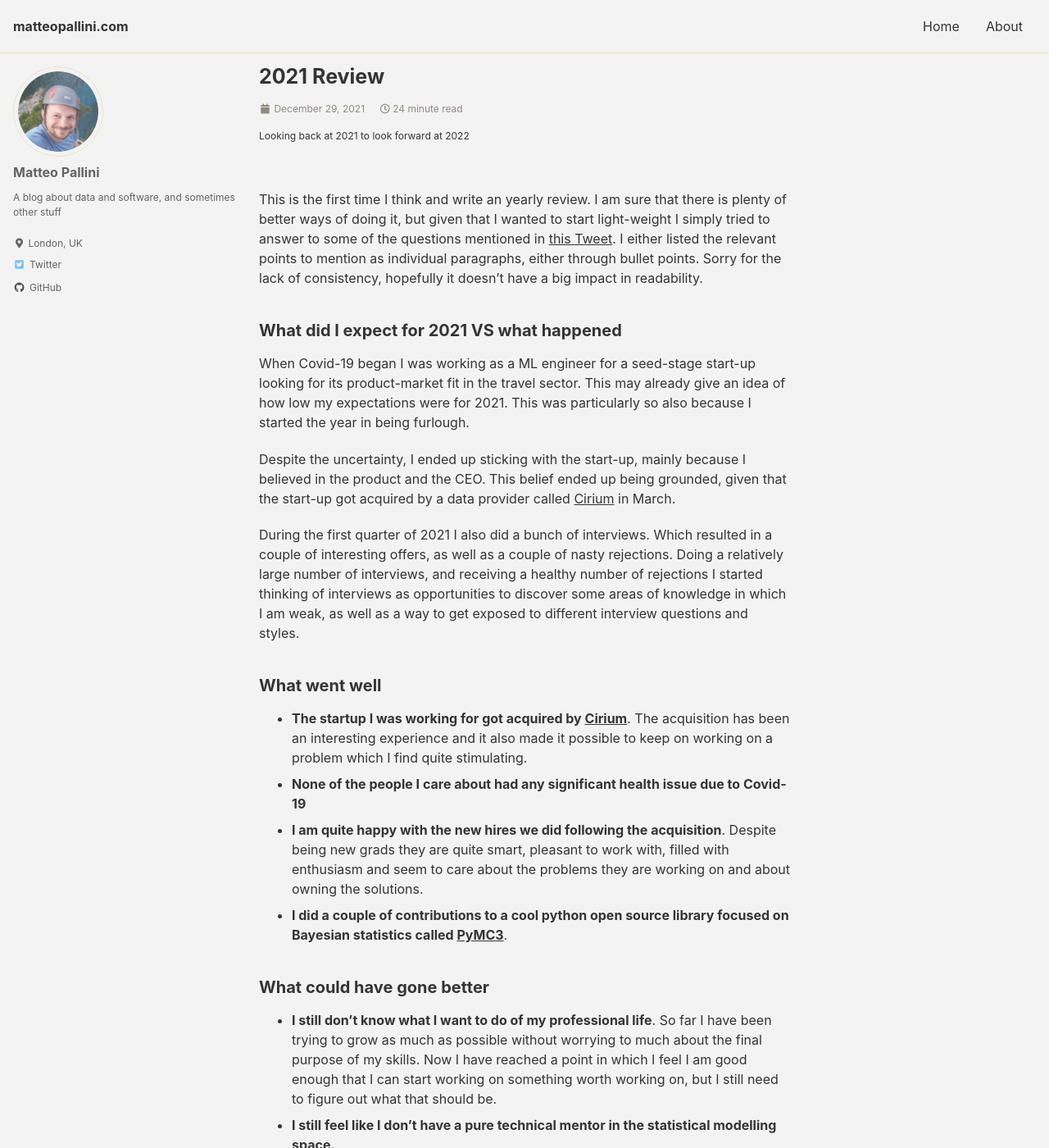
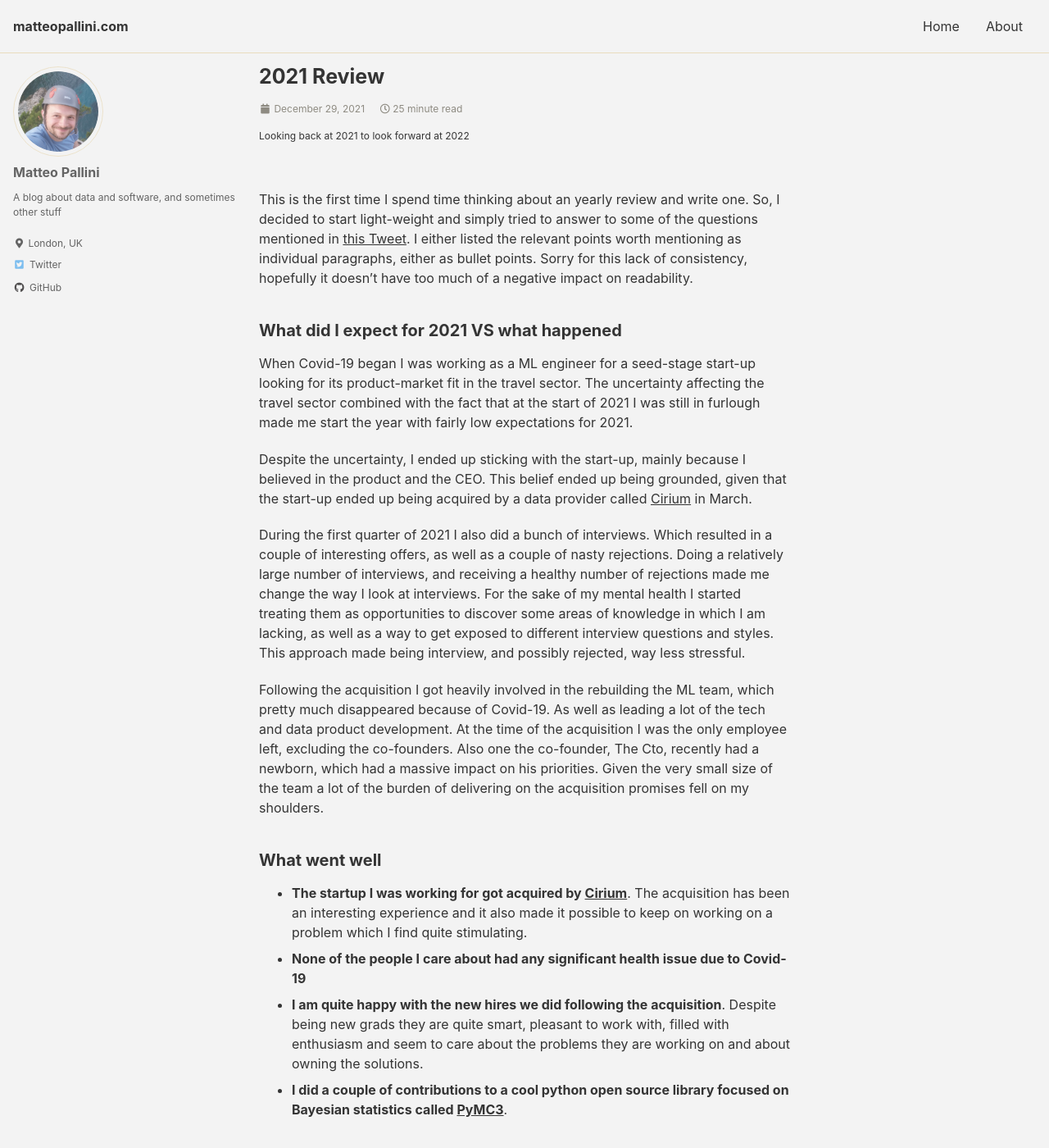
Before and after one commit to matteo-pallini/drabbit17.github.io, a Jekyll site: the page built from _posts/2021-12-29-yearly-review-2021.md, in a window 1280 px wide and 1400 px high. Shown: the whole window at 82% size. Built offline with Jekyll 4.4.1, drawn with Linux system fonts in a browser that asks for light colours; cached includes are drawn as plain includes; nearby versions of some CDN libraries; some of the changed text lies outside the part shown.

Commit message:
Fix some typos in yearly review

```diff
--- a/_posts/2021-12-29-yearly-review-2021.md
+++ b/_posts/2021-12-29-yearly-review-2021.md
@@ -6,16 +6,17 @@ title: "2021 Review"
 excerpt: Looking back at 2021 to look forward at 2022
 ---
 
-This is the first time I think and write an yearly review. I am sure that there is plenty of better ways of doing it, but given that I wanted to start light-weight I simply tried to answer to some of the questions mentioned in [this Tweet](https://twitter.com/GergelyOrosz/status/1473905325526994944/photo/1). I either listed the relevant points to mention as individual paragraphs, either through bullet points. Sorry for the lack of consistency, hopefully it doesn't have a big impact in readability.
+This is the first time I spend time thinking about an yearly review and write one. So, I decided to start light-weight and simply tried to answer to some of the questions mentioned in [this Tweet](https://twitter.com/GergelyOrosz/status/1473905325526994944/photo/1). I either listed the relevant points worth mentioning as individual paragraphs, either as bullet points. Sorry for this lack of consistency, hopefully it doesn't have too much of a negative impact on readability.
 
 
 ## What did I expect for 2021 VS what happened
-When Covid-19 began I was working as a ML engineer for a seed-stage start-up looking for its product-market fit in the travel sector. This may already give an idea of how low my expectations were for 2021. This was particularly so also because I started the year in being furlough.
+When Covid-19 began I was working as a ML engineer for a seed-stage start-up looking for its product-market fit in the travel sector. The uncertainty affecting the travel sector combined with the fact that at the start of 2021 I was still in furlough made me start the year with fairly low expectations for 2021.
 
-Despite the uncertainty, I ended up sticking with the start-up, mainly because I believed in the product and the CEO. This belief ended up being grounded, given that the start-up got acquired by a data provider called [Cirium](https://www.cirium.com/) in March.
+Despite the uncertainty, I ended up sticking with the start-up, mainly because I believed in the product and the CEO. This belief ended up being grounded, given that the start-up ended up being acquired by a data provider called [Cirium](https://www.cirium.com/) in March.
 
-During the first quarter of 2021 I also did a bunch of interviews. Which resulted in a couple of interesting offers, as well as a couple of nasty rejections. Doing a relatively large number of interviews, and receiving a healthy number of rejections I started thinking of interviews as opportunities to discover some areas of knowledge in which I am weak, as well as a way to get exposed to different interview questions and styles.
+During the first quarter of 2021 I also did a bunch of interviews. Which resulted in a couple of interesting offers, as well as a couple of nasty rejections. Doing a relatively large number of interviews, and receiving a healthy number of rejections made me change the way I look at interviews. For the sake of my mental health I started treating them as opportunities to discover some areas of knowledge in which I am lacking, as well as a way to get exposed to different interview questions and styles. This approach made being interview, and possibly rejected, way less stressful.
 
+Following the acquisition I got heavily involved in the rebuilding the ML team, which pretty much disappeared because of Covid-19. As well as leading a lot of the tech and data product development. At the time of the acquisition I was the only employee left, excluding the co-founders. Also one the co-founder, The Cto, recently had a newborn, which had a massive impact on his priorities. Given the very small size of the team a lot of the burden of delivering on the acquisition promises fell on my shoulders.
 
 ## What went well
 - **The startup I was working for got acquired by [Cirium](https://www.cirium.com/)**. The acquisition has been an interesting experience and it also made it possible to keep on working on a problem which I find quite stimulating.
```
